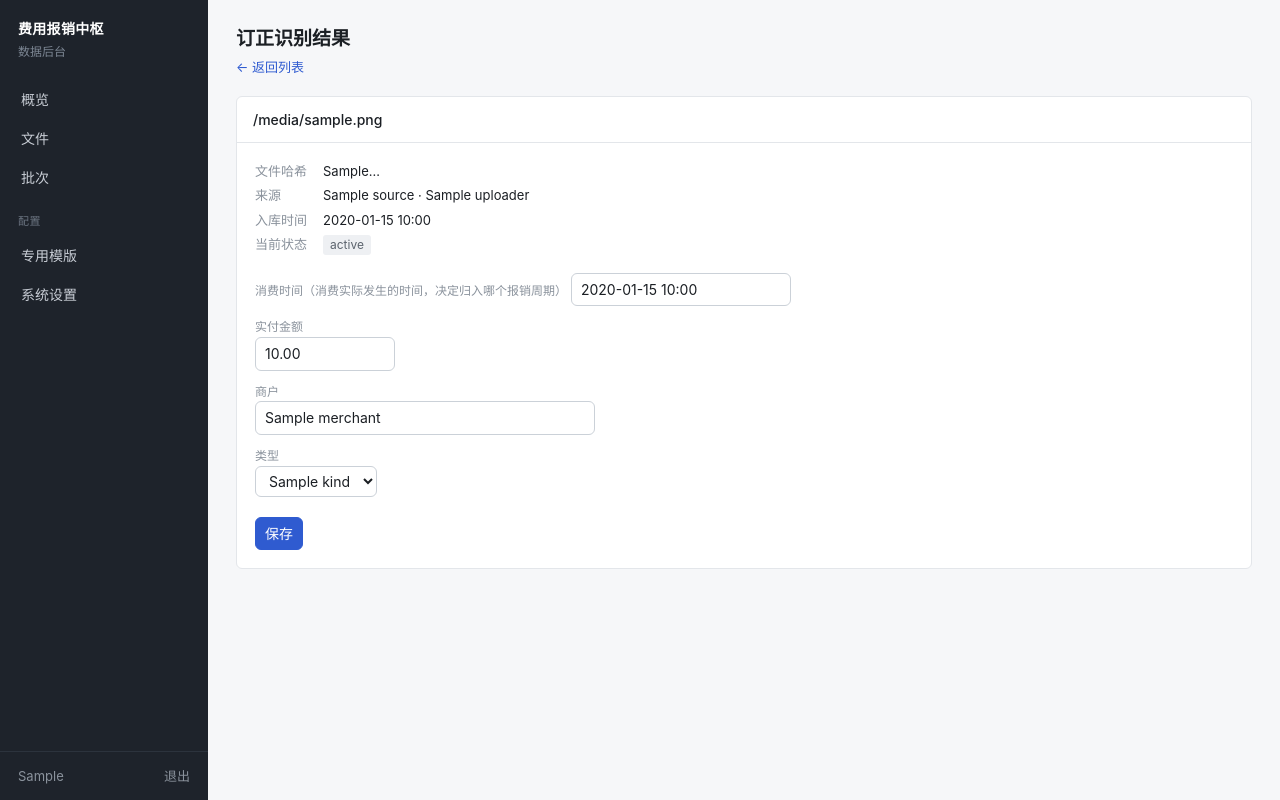
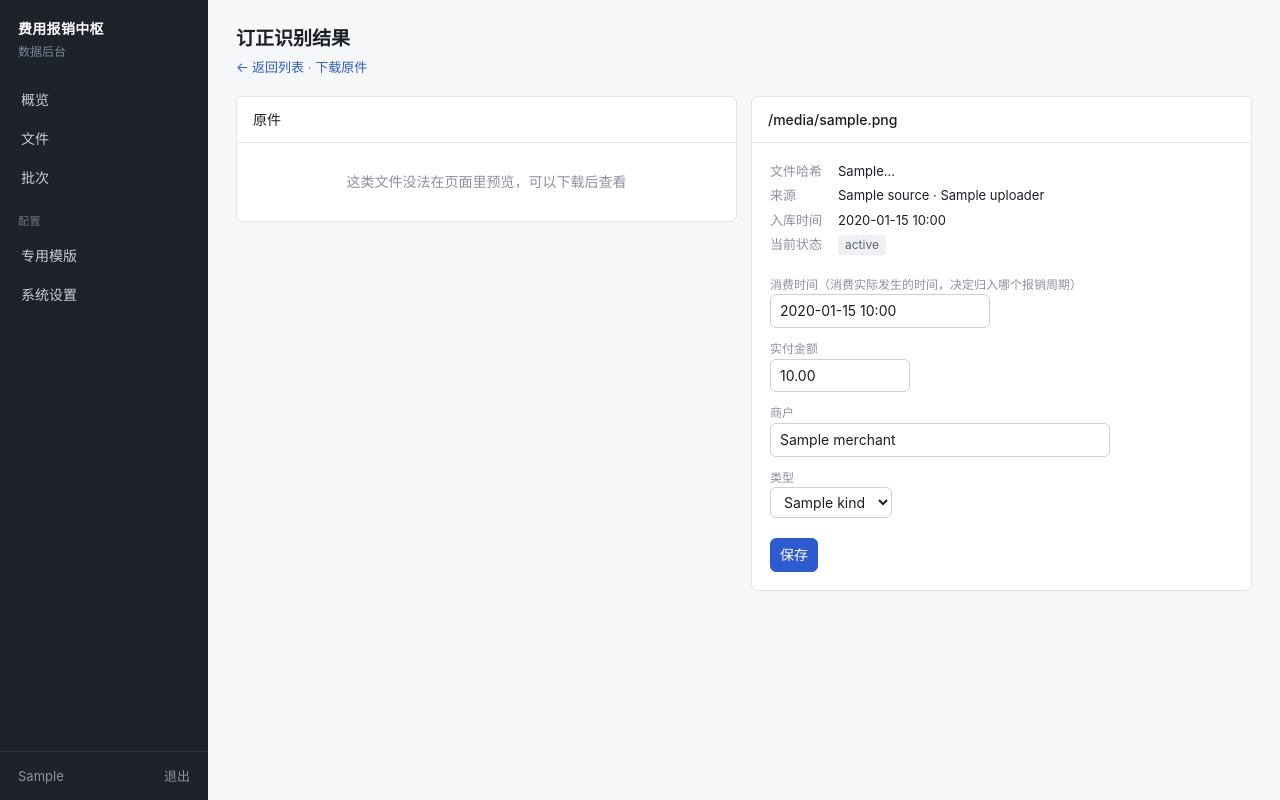
Before and after one commit to PMJ520/ai-baoxiao-reimburse-bot, a FastAPI app: template app/admin/templates/document_edit.html in a window 1280 px wide. Run offline with FastAPI, Linux system fonts and the light colour scheme; the template is opened without the code that fills it: most values are stand-ins (such as "Sample title", 1, 10 or a date in 2020).

Commit message:
feat: 文件页可以查看原件
之前只能看解析结果，看不到原件本身——截图长什么样、PDF 里写了什么，
都得去翻磁盘。核对识别对不对时，这一步是绕不过去的。

· 新增 /admin/documents/{id}/raw，按类型内联返回，带 ?download=1 则下载
· 详情页左右分栏：左边原件、右边识别字段，同屏对照
· 列表页加「查看」，新标签页直接打开

两处实现上的考虑：

1. 只有图片和 PDF 允许内联，其余一律当附件下载。否则 html/svg 之类会在
   本站域下渲染，等于执行别人上传的内容。

2. PDF 用 object 而非 embed。embed 在没有 PDF 插件的浏览器（含多数移动端）
   只会留下一块空白，让人以为文件坏了；object 能显示内部的兜底内容，
   给出"新窗口打开 / 下载"两条路。

rel_path 虽然来自数据库不是用户输入，仍然校验解析后的路径落在 blob 目录内
再返回——将来任何一处写入被污染的路径，这里是最后一道闸。

```diff
--- a/app/admin/static/app.css
+++ b/app/admin/static/app.css
@@ -229,3 +229,18 @@ dialog.editor .x button:hover { color: var(--ink); }
 .test-out { margin-left: 12px; font-size: 13px; color: var(--ink-3); }
 .test-out.ok { color: var(--ok); }
 .test-out.bad { color: var(--bad); }
+
+/* ---- 单据原件预览 ---- */
+.side-by-side {
+  display: grid; gap: 14px;
+  grid-template-columns: minmax(280px, 1fr) minmax(320px, 1fr);
+  align-items: start;
+}
+@media (max-width: 900px) { .side-by-side { grid-template-columns: 1fr; } }
+.viewer {
+  padding: 12px; background: var(--bg); max-height: 72vh; overflow: auto;
+  text-align: center;
+}
+/* 截图多为竖长图，限高按视口走，免得页面被拉得很长 */
+.viewer img { max-width: 100%; max-height: 68vh; border-radius: 4px; }
+.viewer object { width: 100%; height: 68vh; border: none; background: #fff; display: block; }
--- a/app/admin/templates/document_edit.html
+++ b/app/admin/templates/document_edit.html
@@ -1,7 +1,29 @@
 {% extends "base.html" %}{% block body %}
 <h1>订正识别结果</h1>
-<div class="sub"><a href="/admin/documents">← 返回列表</a></div>
+<div class="sub"><a href="/admin/documents">← 返回列表</a>
+  {% if preview %} · <a href="/admin/documents/{{ d.id }}/raw" target="_blank">新窗口打开原件</a>{% endif %}
+  · <a href="/admin/documents/{{ d.id }}/raw?download=1">下载原件</a></div>
 {% if saved %}<div class="err" style="background:var(--ok-soft);color:var(--ok)">已保存</div>{% endif %}
+<div class="side-by-side">
+<div class="panel"><div class="hd">原件</div>
+{% if preview == 'image' %}
+  <div class="viewer"><img src="/admin/documents/{{ d.id }}/raw" alt="{{ d.filename }}"></div>
+{% elif preview == 'pdf' %}
+  {# 用 object 而非 embed：没有 PDF 插件的浏览器（含多数移动端）会显示
+     内部的兜底内容，而 embed 只会留下一块空白，让人以为文件坏了 #}
+  <div class="viewer"><object data="/admin/documents/{{ d.id }}/raw"
+          type="application/pdf">
+    <div class="empty" style="padding:28px">
+      当前浏览器无法内嵌显示 PDF。<br>
+      <a href="/admin/documents/{{ d.id }}/raw" target="_blank">新窗口打开</a> ·
+      <a href="/admin/documents/{{ d.id }}/raw?download=1">下载</a>
+    </div>
+  </object></div>
+{% else %}
+  <div class="empty" style="padding:28px">这类文件没法在页面里预览，可以下载后查看</div>
+{% endif %}
+</div>
+
 <div class="panel"><div class="hd">{{ d.filename }}</div>
 <form method="post" style="padding:18px">
   <div class="kv" style="margin-bottom:18px">
@@ -24,6 +46,7 @@
     <option value="{{k}}" {{ 'selected' if k==d.kind }}>{{v}}</option>{% endfor %}</select>
   <div style="margin-top:20px"><button class="primary" type="submit">保存</button></div>
 </form></div>
+</div>
 {% if d.parsed %}<div class="panel"><div class="hd">原始识别结果</div>
 <pre style="padding:16px;margin:0;font-size:12px;overflow:auto;color:var(--ink-2)">{{ parsed_json }}</pre>
 </div>{% endif %}
--- a/app/admin/templates/documents.html
+++ b/app/admin/templates/documents.html
@@ -27,7 +27,8 @@
     <td>{{ status_tag(d.status)|safe }}
         {% if d.parse_error %}<div class="hint">{{ d.parse_error }}</div>{% endif %}</td>
     <td class="mono">{{ d.filename[:30] }}</td>
-    <td><a href="/admin/documents/{{ d.id }}">编辑</a></td>
+    <td><a href="/admin/documents/{{ d.id }}/raw" target="_blank">查看</a>
+        · <a href="/admin/documents/{{ d.id }}">编辑</a></td>
   </tr>{% endfor %}
   {% if not docs %}<tr><td colspan="8" class="empty">没有符合条件的文件</td></tr>{% endif %}
   </tbody></table>
--- a/app/admin/views.py
+++ b/app/admin/views.py
@@ -7,11 +7,13 @@ import json
 import os
 import platform
 import tempfile
+from urllib.parse import quote
 from datetime import datetime
 from pathlib import Path
 
 from fastapi import APIRouter, File, Form, Request, UploadFile
-from fastapi.responses import HTMLResponse, JSONResponse, RedirectResponse
+from fastapi.responses import (HTMLResponse, JSONResponse, PlainTextResponse,
+                               RedirectResponse)
 from fastapi.templating import Jinja2Templates
 from sqlalchemy import func, select
 
@@ -134,6 +136,45 @@ def documents(request: Request, kind: str = "", status: str = "", q: str = ""):
                  f={"kind": kind, "status": status, "q": q})
 
 
+# 能内联显示的类型。其余一律当附件下载，避免把 html/svg 之类当页面渲染，
+# 那等于在本站域下执行别人上传的内容
+INLINE_TYPES = {
+    ".png": "image/png", ".jpg": "image/jpeg", ".jpeg": "image/jpeg",
+    ".gif": "image/gif", ".webp": "image/webp", ".bmp": "image/bmp",
+    ".pdf": "application/pdf",
+}
+
+
+@router.get("/documents/{doc_id}/raw")
+def document_raw(request: Request, doc_id: int, download: int = 0):
+    """返回原件本身。看解析对不对，终究要能看到原图。"""
+    from fastapi.responses import FileResponse
+    from .. import storage
+
+    if not _guard(request):
+        return auth.redirect_login()
+    with SessionLocal() as s:
+        d = s.get(M.Document, doc_id)
+        if not d or not d.rel_path:
+            return PlainTextResponse("文件不存在", status_code=404)
+        rel, name = d.rel_path, d.filename or "file"
+
+    path = storage.abs_path(rel).resolve()
+    # rel_path 来自数据库不是用户输入，但仍要确认它落在 blob 目录内——
+    # 将来任何一处写入被污染的路径，这里就是最后一道闸
+    root = storage.settings.blob_dir.resolve()
+    if root not in path.parents or not path.is_file():
+        return PlainTextResponse("文件不存在", status_code=404)
+
+    ext = path.suffix.lower()
+    ctype = INLINE_TYPES.get(ext)
+    disp = "attachment" if (download or not ctype) else "inline"
+    return FileResponse(
+        path, media_type=ctype or "application/octet-stream",
+        headers={"Content-Disposition":
+                 f"{disp}; filename*=UTF-8''{quote(name)}"})
+
+
 @router.get("/documents/{doc_id}", response_class=HTMLResponse)
 def document_edit(request: Request, doc_id: int, saved: int = 0):
     if not _guard(request):
@@ -143,8 +184,12 @@ def document_edit(request: Request, doc_id: int, saved: int = 0):
         if not d:
             return RedirectResponse("/admin/documents", status_code=302)
         pj = json.dumps(d.parsed, ensure_ascii=False, indent=2) if d.parsed else ""
+        ext = Path(d.rel_path or "").suffix.lower()
+        preview = ("image" if ext in {".png", ".jpg", ".jpeg", ".gif",
+                                      ".webp", ".bmp"}
+                   else "pdf" if ext == ".pdf" else "")
     return _page("document_edit.html", request, tab="docs", d=d, kinds=KINDS,
-                 parsed_json=pj, saved=saved)
+                 parsed_json=pj, saved=saved, preview=preview)
 
 
 @router.post("/documents/{doc_id}")
```
